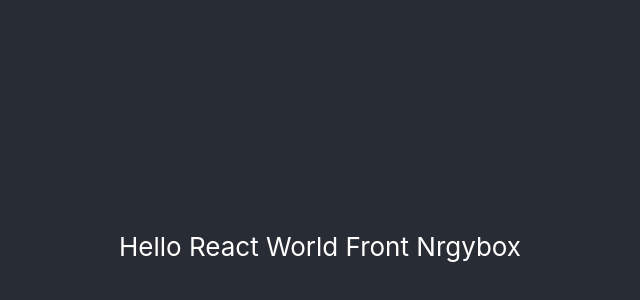
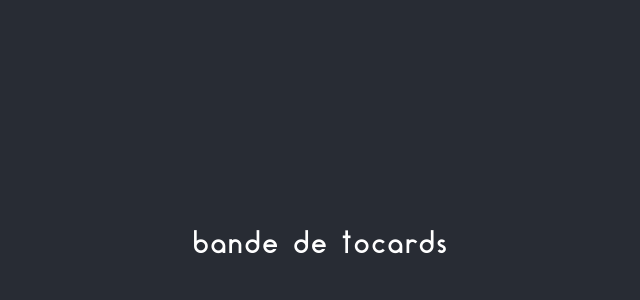
Before and after one commit to gobelinmalin/bordeaux_0320_p3_front_nrgybox, a React (Create React App) app: page / in a window 1280 px wide. Shown: the part 154-454 px from the top of the page, without its empty margins (320-960 px from the left). Built offline with nearby package versions, Linux system fonts and the light colour scheme.

Commit message:
add font

```diff
--- a/src/App.jsx
+++ b/src/App.jsx
@@ -4,7 +4,7 @@ import './App.css';
 function App() {
   return (
     <div className="App">
-      <header className="App-header">Hello React World Front Nrgybox</header>
+      <header className="App-header">bande de tocards</header>
     </div>
   );
 }
--- a/src/index.css
+++ b/src/index.css
@@ -1,7 +1,12 @@
+@font-face {
+  font-family: 'Aqua';
+  src: url('./fonts/aqua.ttf');
+}
+
 body {
   margin: 0;
-  font-family: -apple-system, BlinkMacSystemFont, 'Segoe UI', 'Roboto', 'Oxygen',
-    'Ubuntu', 'Cantarell', 'Fira Sans', 'Droid Sans', 'Helvetica Neue',
+  font-family: 'Aqua', -apple-system, BlinkMacSystemFont, 'Segoe UI', 'Roboto',
+    'Oxygen', 'Ubuntu', 'Cantarell', 'Fira Sans', 'Droid Sans', 'Helvetica Neue',
     sans-serif;
   -webkit-font-smoothing: antialiased;
   -moz-osx-font-smoothing: grayscale;
```
Also changed, not shown: src/fonts/aqua.ttf (added).
